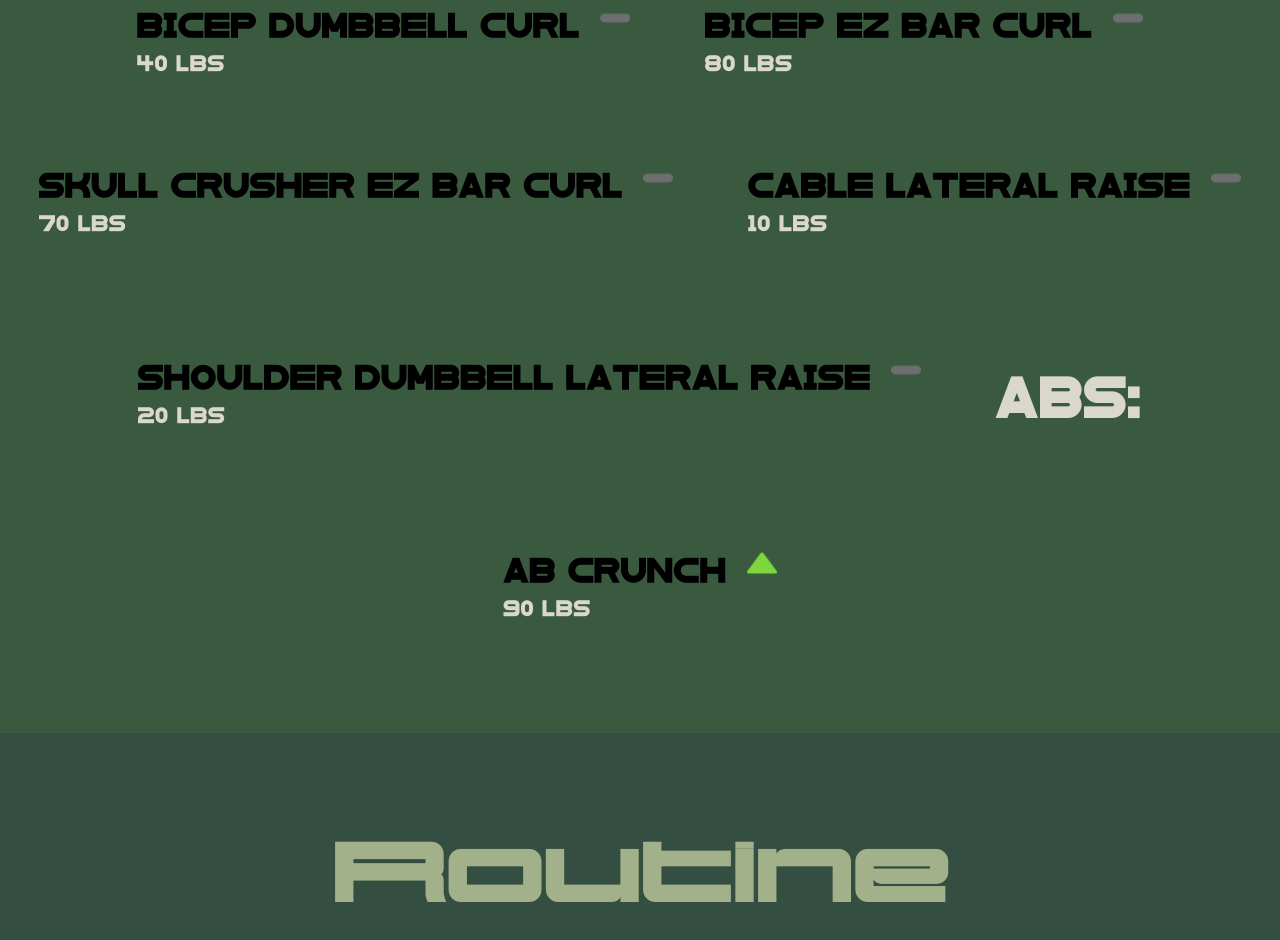
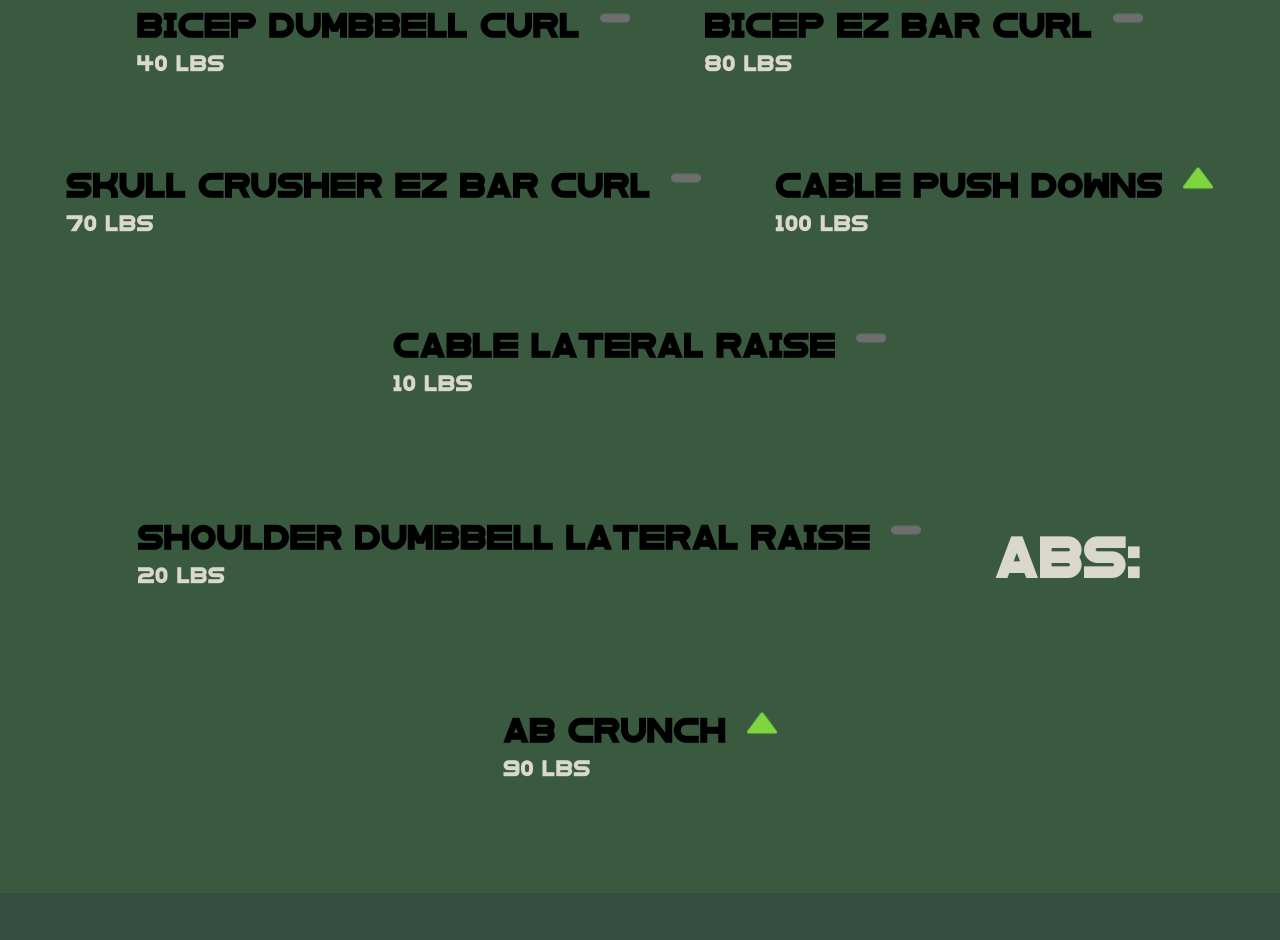
Before and after one commit to aguin005/artguinto.github.io, a plain HTML site: page pages/gym.html in a window 1280 px wide. Shown: the part 3666-4606 px from the top of the page. Drawn offline with Linux system fonts and the light colour scheme.

Commit message:
- Add cable push downs

```diff
--- a/pages/gym.html
+++ b/pages/gym.html
@@ -172,6 +172,14 @@
                 </div>
                 <div id="workout">
                     <h2 id="workout-title">
+                        <a href="https://www.fitnessai.com/exercise/cable-push-down" target="_blank">Cable Push Downs</a><span class="patch"><img src="../images/buff.png"/></span><span class="patch hidden"><img src="../images/nerf.png"/></span><span class="patch hidden"><img src="../images/constant.png"/></span>
+                    </h2>
+                    <p>
+                        100 lbs
+                    </p>
+                </div>
+                <div id="workout">
+                    <h2 id="workout-title">
                         <a href="https://www.strengthlog.com/cable-lateral-raise/" target="_blank">Cable Lateral Raise</a><span class="patch hidden"><img src="../images/buff.png"/></span><span class="patch hidden"><img src="../images/nerf.png"/></span><span class="patch"><img src="../images/constant.png"/></span>
                     </h2>
                     <p>
```
